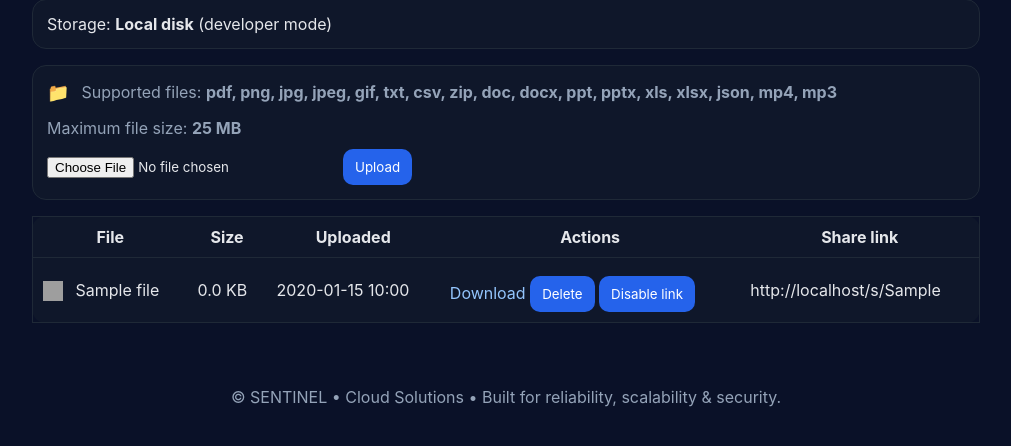
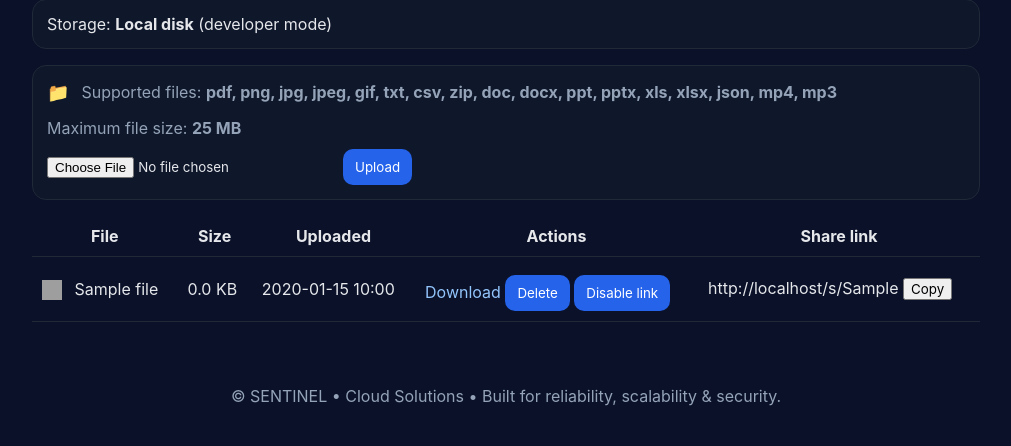
Before and after one commit to Badaryman/wqwqwq, a Flask app: page /dashboard in a window 1280 px wide. Shown: the part 127-573 px from the top of the page, without its empty margins (134-1145 px from the left). Run offline with Flask 3, Linux system fonts and the light colour scheme; a user stored in the database is signed in; tables that the repository leaves empty hold one stand-in row (values such as "Sample post"); grey boxes are pictures that could not be loaded.

Commit message:
Refactor dashboard HTML for improved layout
Updated HTML structure and classes for better styling and functionality.

```diff
--- a/templates/dashboard.html
+++ b/templates/dashboard.html
@@ -12,7 +12,7 @@
     </p>
   {% endif %}
 
-  <!-- Upload card (matches top card style) -->
+  <!-- Upload card -->
   <div class="card upload-card">
     <div class="upload-note-row">
       <span class="folder-emoji">📁</span>
@@ -37,14 +37,20 @@
   </div>
 
   {% if files %}
-    <table class="card table">
+    <table class="table pretty">
       <thead>
-        <tr><th>File</th><th>Size</th><th>Uploaded</th><th>Actions</th><th>Share link</th></tr>
+        <tr>
+          <th>File</th>
+          <th>Size</th>
+          <th>Uploaded</th>
+          <th>Actions</th>
+          <th>Share link</th>
+        </tr>
       </thead>
       <tbody>
         {% for f in files %}
         <tr>
-          <td>
+          <td class="file-cell">
             {% set ext = f.original_name.split('.')[-1].lower() %}
             {% if ext in ['pdf'] %}
               <img src="{{ url_for('static', filename='icons/pdf.svg') }}" class="file-icon" alt="PDF">
@@ -63,28 +69,36 @@
             {% else %}
               <img src="{{ url_for('static', filename='icons/file.svg') }}" class="file-icon" alt="File">
             {% endif %}
-            {{ f.original_name }}
+            <span class="file-name" title="{{ f.original_name }}">{{ f.original_name }}</span>
           </td>
-          <td>{{ (f.size_bytes / 1024) | round(1) }} KB</td>
-          <td>{{ f.created_at.strftime('%Y-%m-%d %H:%M') }}</td>
+
+          <td><span class="badge">{{ (f.size_bytes / 1024) | round(1) }} KB</span></td>
+
+          <td><span class="muted mono">{{ f.created_at.strftime('%Y-%m-%d %H:%M') }}</span></td>
+
           <td class="actions">
-            <a href="{{ url_for('download', file_id=f.id) }}">Download</a>
-            <form action="{{ url_for('delete', file_id=f.id) }}" method="post" style="display:inline">
-              <button type="submit" class="danger">Delete</button>
+            <a href="{{ url_for('download', file_id=f.id) }}" class="btn-ghost">Download</a>
+
+            <form action="{{ url_for('delete', file_id=f.id) }}" method="post">
+              <button type="submit" class="btn-danger">Delete</button>
             </form>
+
             {% if not f.share_token %}
-              <form action="{{ url_for('share', file_id=f.id) }}" method="post" style="display:inline">
-                <button type="submit">Create link</button>
+              <form action="{{ url_for('share', file_id=f.id) }}" method="post">
+                <button type="submit" class="btn">Create link</button>
               </form>
             {% else %}
-              <form action="{{ url_for('unshare', file_id=f.id) }}" method="post" style="display:inline">
-                <button type="submit">Disable link</button>
+              <form action="{{ url_for('unshare', file_id=f.id) }}" method="post">
+                <button type="submit" class="btn-ghost">Disable link</button>
               </form>
             {% endif %}
           </td>
-          <td>
+
+          <td class="share-cell">
             {% if f.share_token %}
-              <code>{{ url_for('public_download', token=f.share_token, _external=True) }}</code>
+              {% set link = url_for('public_download', token=f.share_token, _external=True) %}
+              <code class="share-code" title="{{ link }}">{{ link }}</code>
+              <button class="btn-mini" onclick="copyShare(this)" data-link="{{ link }}">Copy</button>
             {% else %}
               —
             {% endif %}
@@ -96,4 +110,14 @@
   {% else %}
     <p>No files yet. Upload your first file above.</p>
   {% endif %}
+
+  <script>
+    function copyShare(el){
+      const link = el.dataset.link;
+      navigator.clipboard.writeText(link).then(()=>{
+        el.textContent='Copied!';
+        setTimeout(()=> el.textContent='Copy', 1200);
+      });
+    }
+  </script>
 {% endblock %}
```
